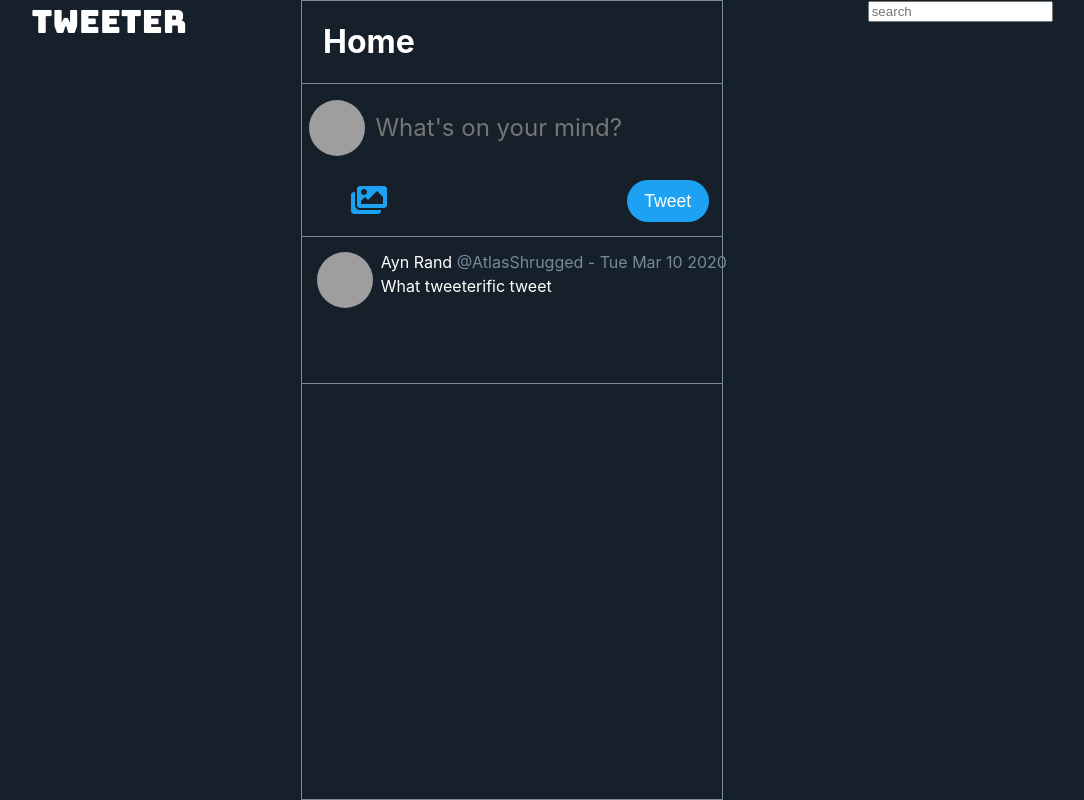
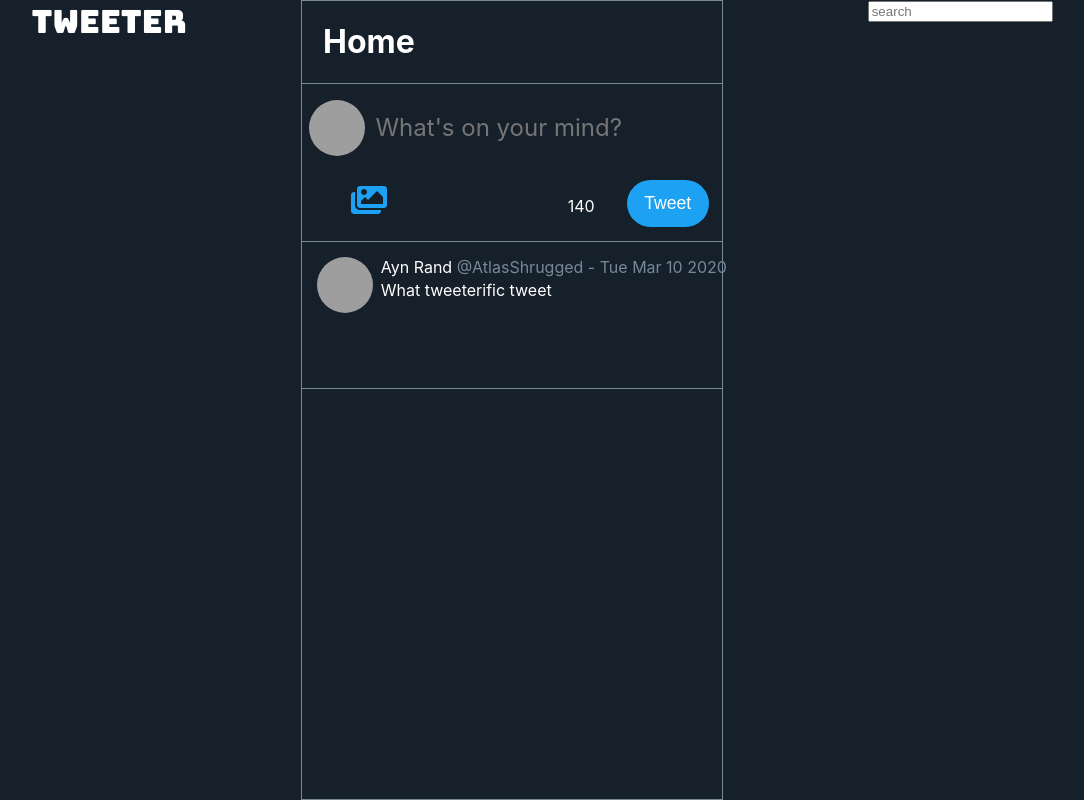
Before and after one commit to jadk97/tweeter-2.0, a React (Create React App) app: page / in a window 1280 px wide. Shown: the whole page, without its empty margins (83-1167 px from the left). Built offline with nearby package versions, Linux system fonts and the light colour scheme; grey boxes are pictures that could not be loaded.

Commit message:
added a character counter with some basic styling

```diff
--- a/src/components/ComposeTweet.css
+++ b/src/components/ComposeTweet.css
@@ -42,3 +42,14 @@
   margin-top: 1%;
   margin-left: 10%;
 }
+
+.tweet-submit-button{
+  display: flex;
+  flex-direction: row;
+  justify-content: space-between;
+}
+
+.character-counter p{
+  font-size: 1em;
+ margin-right: 2em;
+}
--- a/src/components/ComposeTweet.js
+++ b/src/components/ComposeTweet.js
@@ -6,6 +6,11 @@ import { FontAwesomeIcon } from '@fortawesome/react-fontawesome';
 import { faImages } from '@fortawesome/free-solid-svg-icons'
 const ComposeTweet = (props) => {
   const [tweet, setTweet] = useState("");
+
+  const handleChange = (e) => {
+    console.log(e.target.value);
+    setTweet(e.target.value);
+  }
   return (
     <div className="compose-tweet">
       <form>
@@ -14,7 +19,7 @@ const ComposeTweet = (props) => {
           <TextareaAutosize
             className="tweet-input"
             placeholder="What's on your mind?"
-
+            onChange={handleChange}
           ></TextareaAutosize>
 
         </div>
@@ -22,7 +27,14 @@ const ComposeTweet = (props) => {
           <div className="tweet-submit-image-icon">
             <FontAwesomeIcon icon={faImages} size="2x" color="#1da1f2" />
           </div>
+          <div className="tweet-submit-button">
+            <div className="character-counter">
+              <p>
+                {140 - tweet.length}
+              </p>
+            </div>
             <Button>Tweet</Button>
+          </div>
         </div>
       </form>
     </div>
```
Lines whose indentation alone changed are shown as unchanged.
